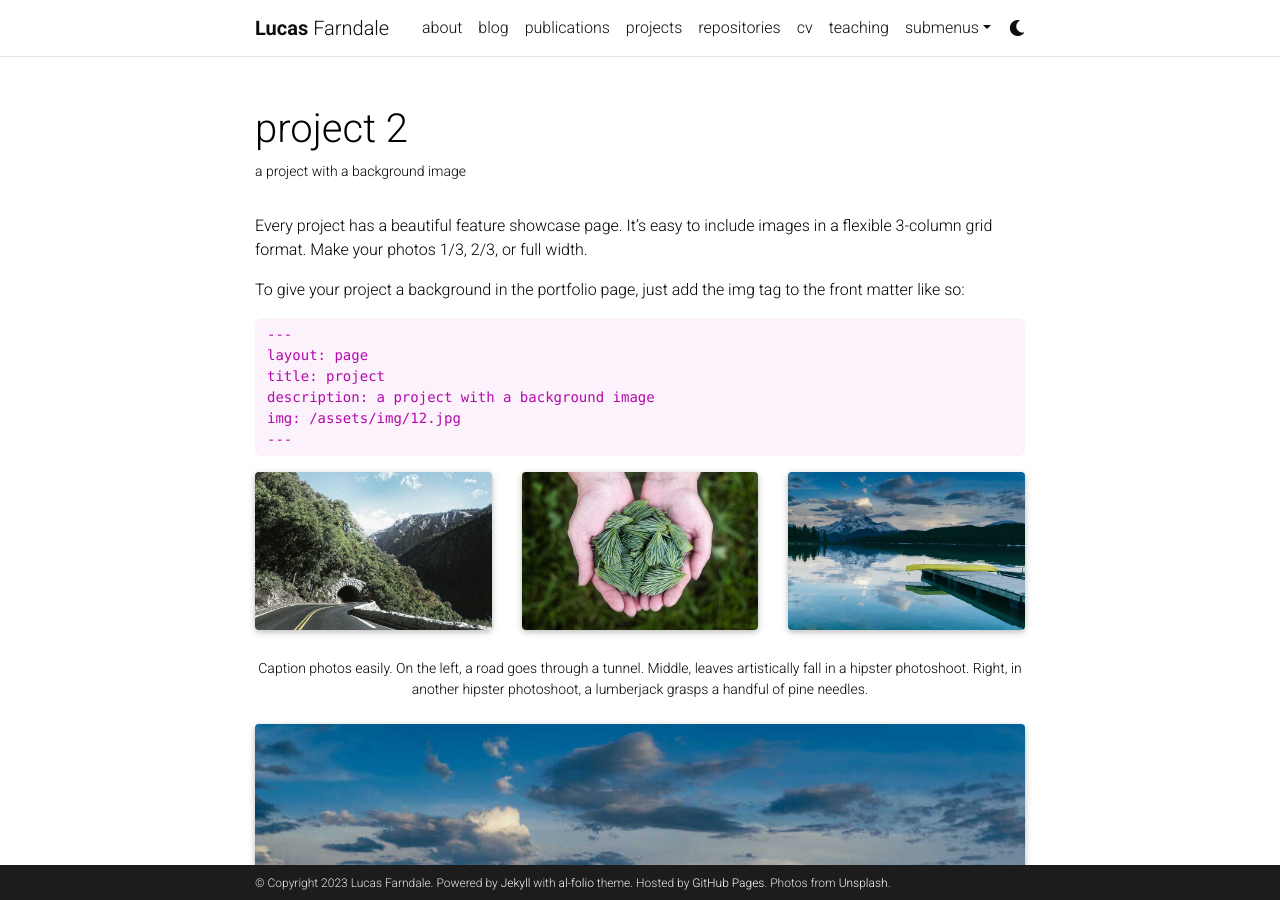
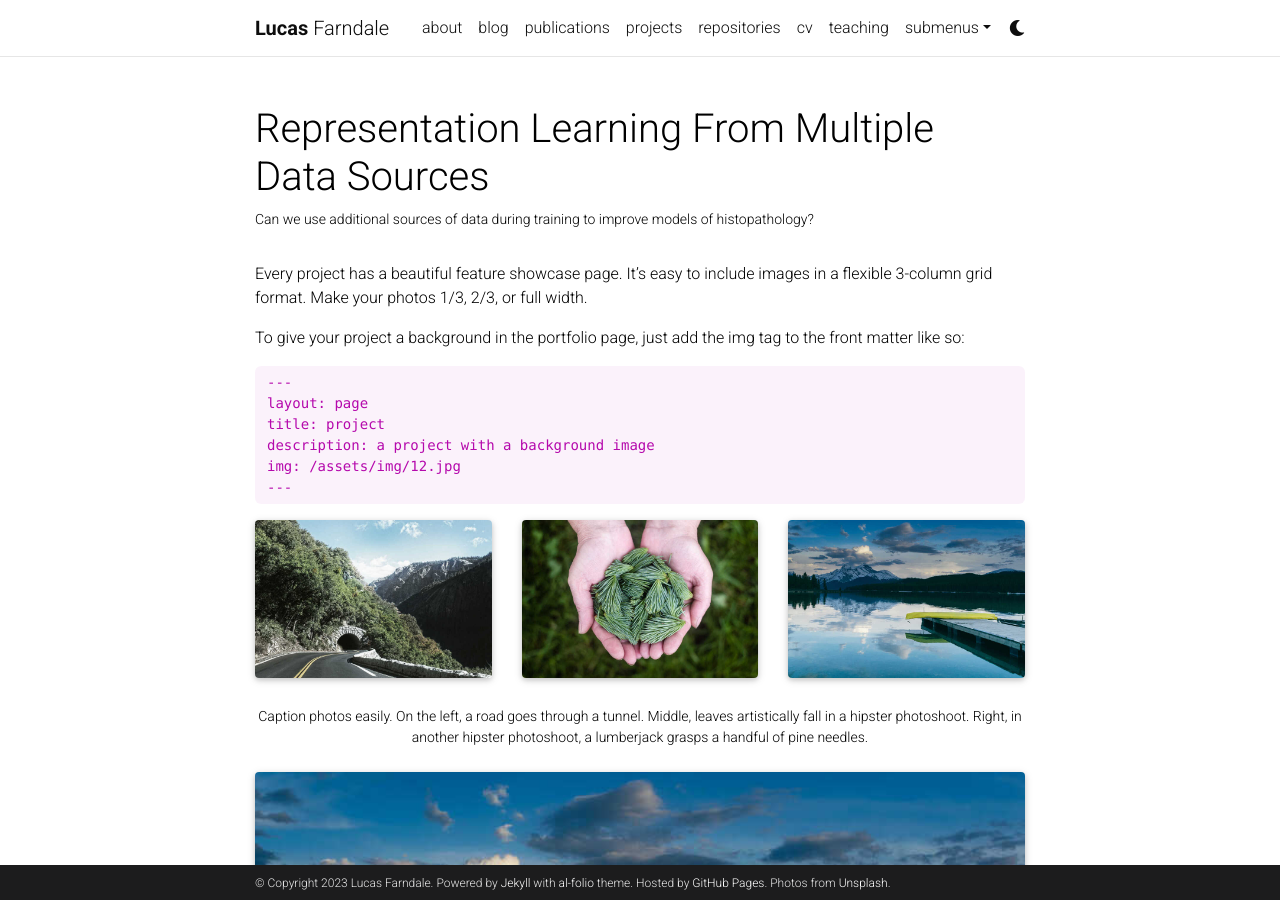
Before and after one commit to lucasfarndale/lucasfarndale.github.io, a Jekyll site: the page built from _projects/2_project.md, in a window 1280 px wide and 900 px high. Built offline with Jekyll 4.4.1, drawn with Linux system fonts in a browser that asks for light colours; full-size pictures stand in for the smaller copies a plugin makes; comment, search, counter and statistics services are not loaded; a style sheet for code colours, icons or effects is not loaded.

Commit message:
Update 2_project.md

```diff
--- a/_projects/2_project.md
+++ b/_projects/2_project.md
@@ -1,7 +1,7 @@
 ---
 layout: page
-title: project 2
-description: a project with a background image
+title: Representation Learning From Multiple Data Sources
+description: Can we use additional sources of data during training to improve models of histopathology?
 img: assets/img/3.jpg
 importance: 2
 category: PhD
```
